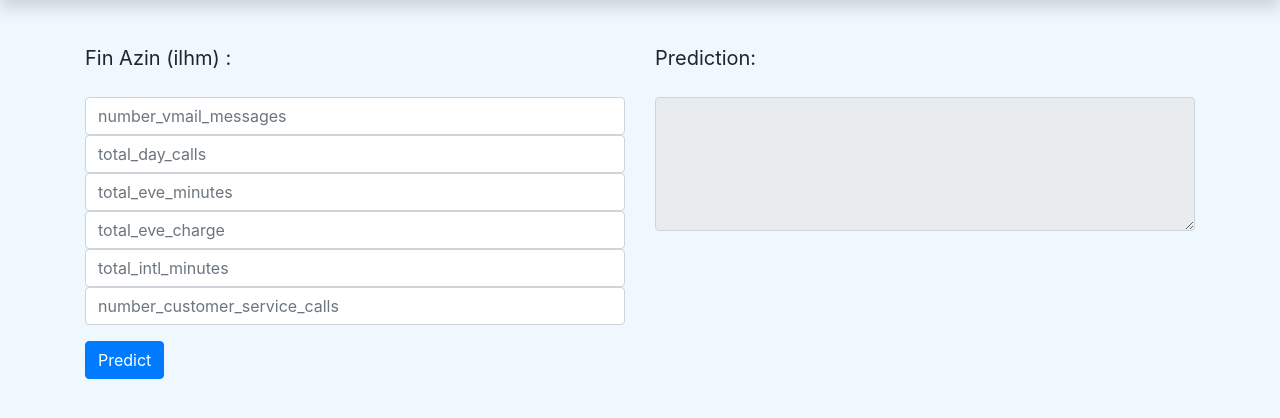
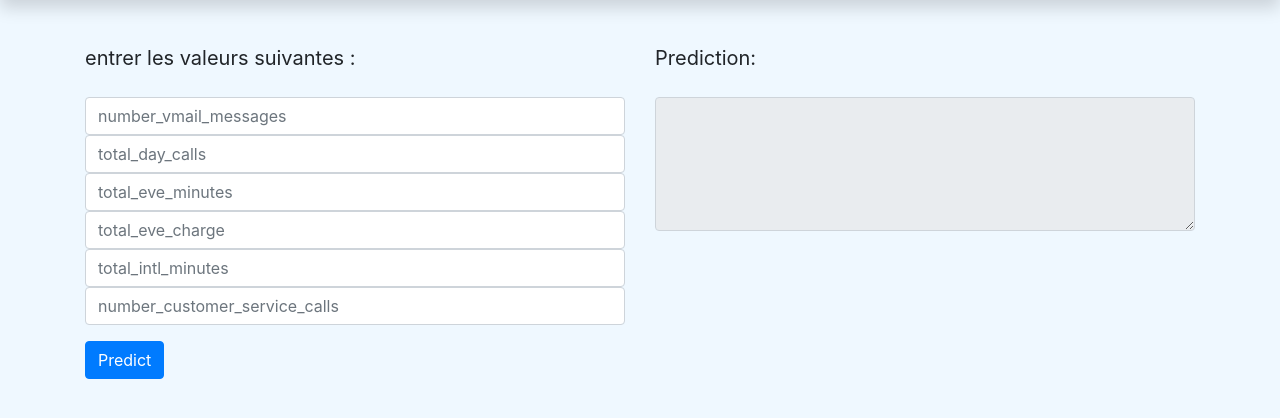
Before and after one commit to med-be/churn_model, a Flask app: page / in a window 1280 px wide. Shown: the part 101-519 px from the top of the page. Run offline with Flask 2, Linux system fonts and the light colour scheme; some libraries are stand-ins or nearby versions.

Commit message:
index change

```diff
--- a/webapp/templates/index.html
+++ b/webapp/templates/index.html
@@ -49,7 +49,7 @@ ChurnPrediction
                         <div class="form-group">
                             <label for="translation">
                                 <blockquote class="blockquote">
-                                    <p class="mb-2">Fin Azin (ilhm) :</p>
+                                    <p class="mb-2">entrer les valeurs suivantes :</p>
                                 </blockquote>
                             </label>
                             <input class="form-control" type="text" name="number_vmail_messages" placeholder="number_vmail_messages" />
```
